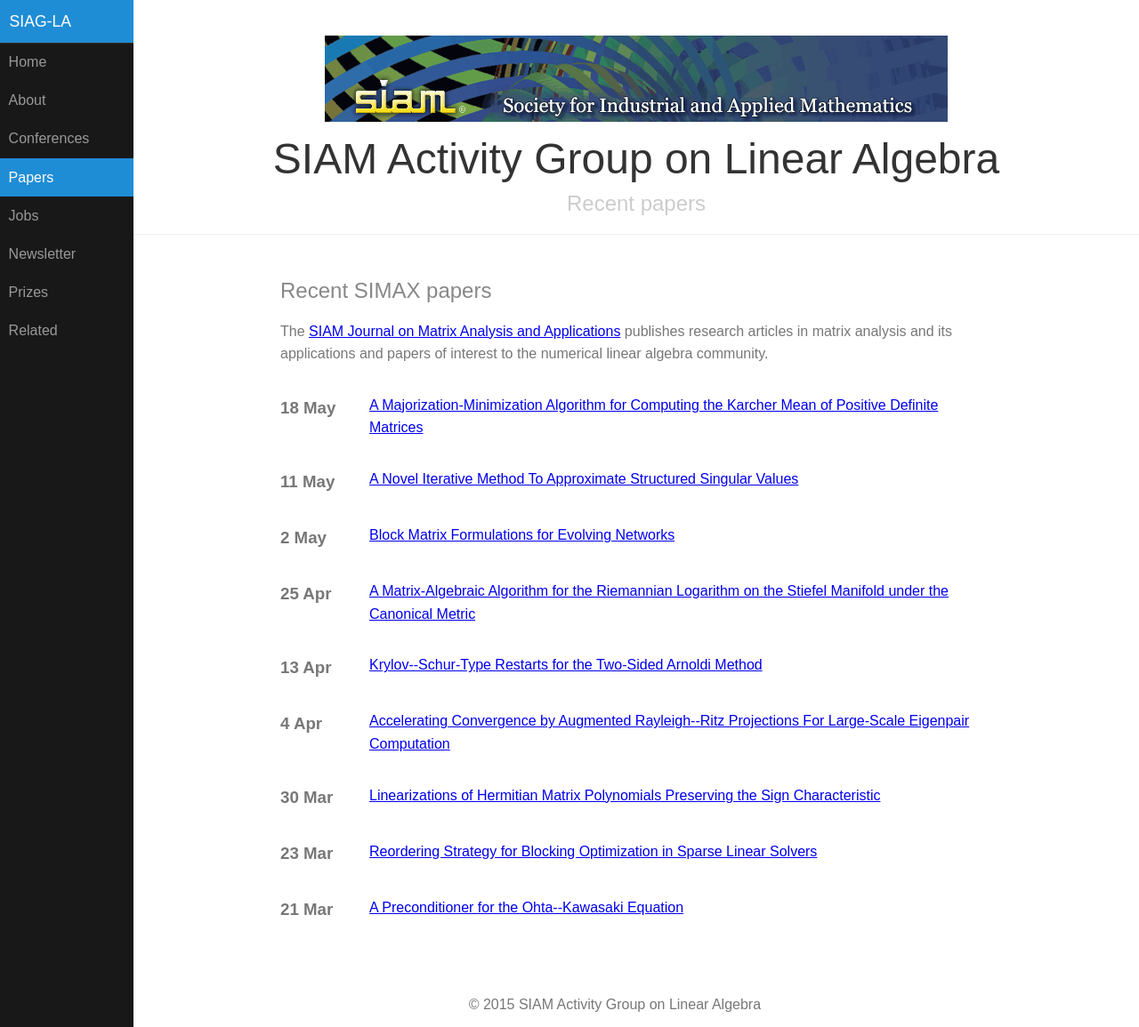
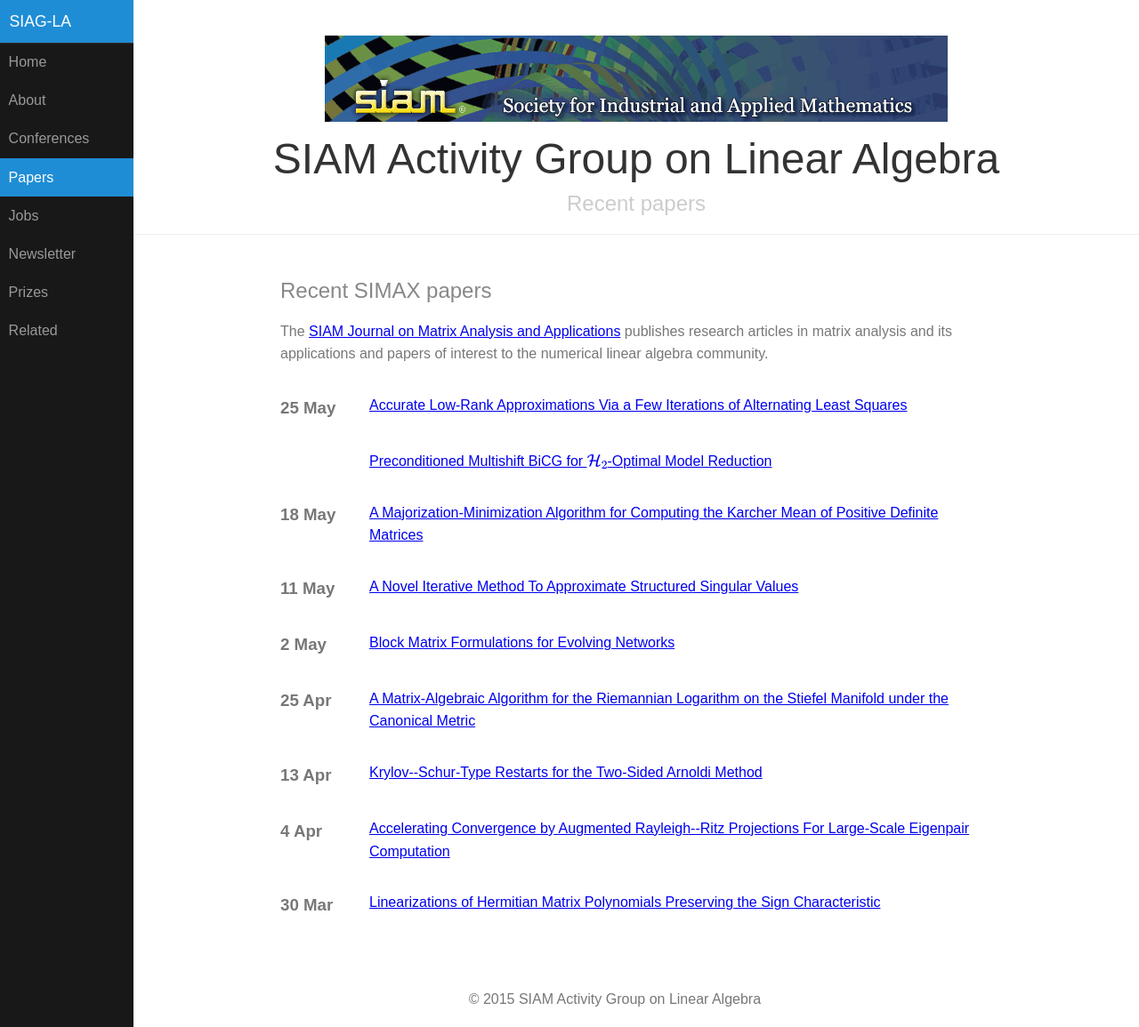
Before and after one commit to dbindel/siagla, a Jekyll site: the page built from simax.html, in a window 1280 px wide and 1155 px high. Shown: the whole window at 89% size. Built offline with Jekyll 4.4.1, drawn with Linux system fonts in a browser that asks for light colours; formulas are drawn with MathJax 3.

Commit message:
Automated updates to simax.yml

```diff
--- a/_data/simax.yml
+++ b/_data/simax.yml
@@ -2127,3 +2127,20 @@
   title: A Majorization-Minimization Algorithm for Computing the Karcher Mean of Positive
     Definite Matrices
   volume: '38'
+- authors: ''
+  date: '2017-05-25T07:00:00Z'
+  doi: doi:10.1137/130914905
+  link: http://epubs.siam.org/doi/abs/10.1137/130914905?ai=s7&mi=3ezuvv&af=R
+  pp_end: '424'
+  pp_start: '401'
+  title: Preconditioned Multishift BiCG for $\mathcal{H}_2$-Optimal Model Reduction
+  volume: '38'
+- authors: ''
+  date: '2017-05-25T07:00:00Z'
+  doi: doi:10.1137/16M1064556
+  link: http://epubs.siam.org/doi/abs/10.1137/16M1064556?ai=s7&mi=3ezuvv&af=R
+  pp_end: '433'
+  pp_start: '425'
+  title: Accurate Low-Rank Approximations Via a Few Iterations of Alternating Least
+    Squares
+  volume: '38'
```
